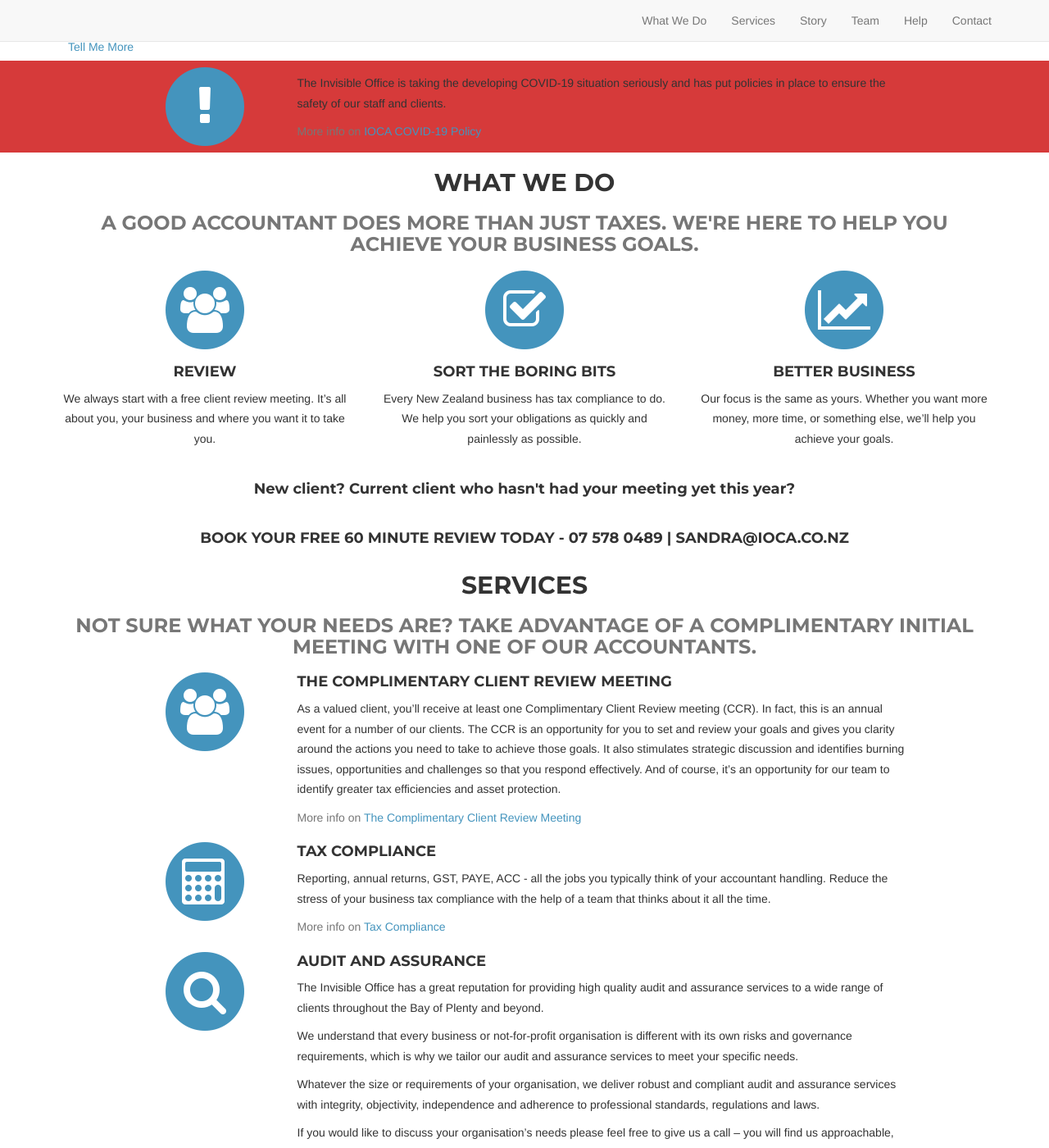
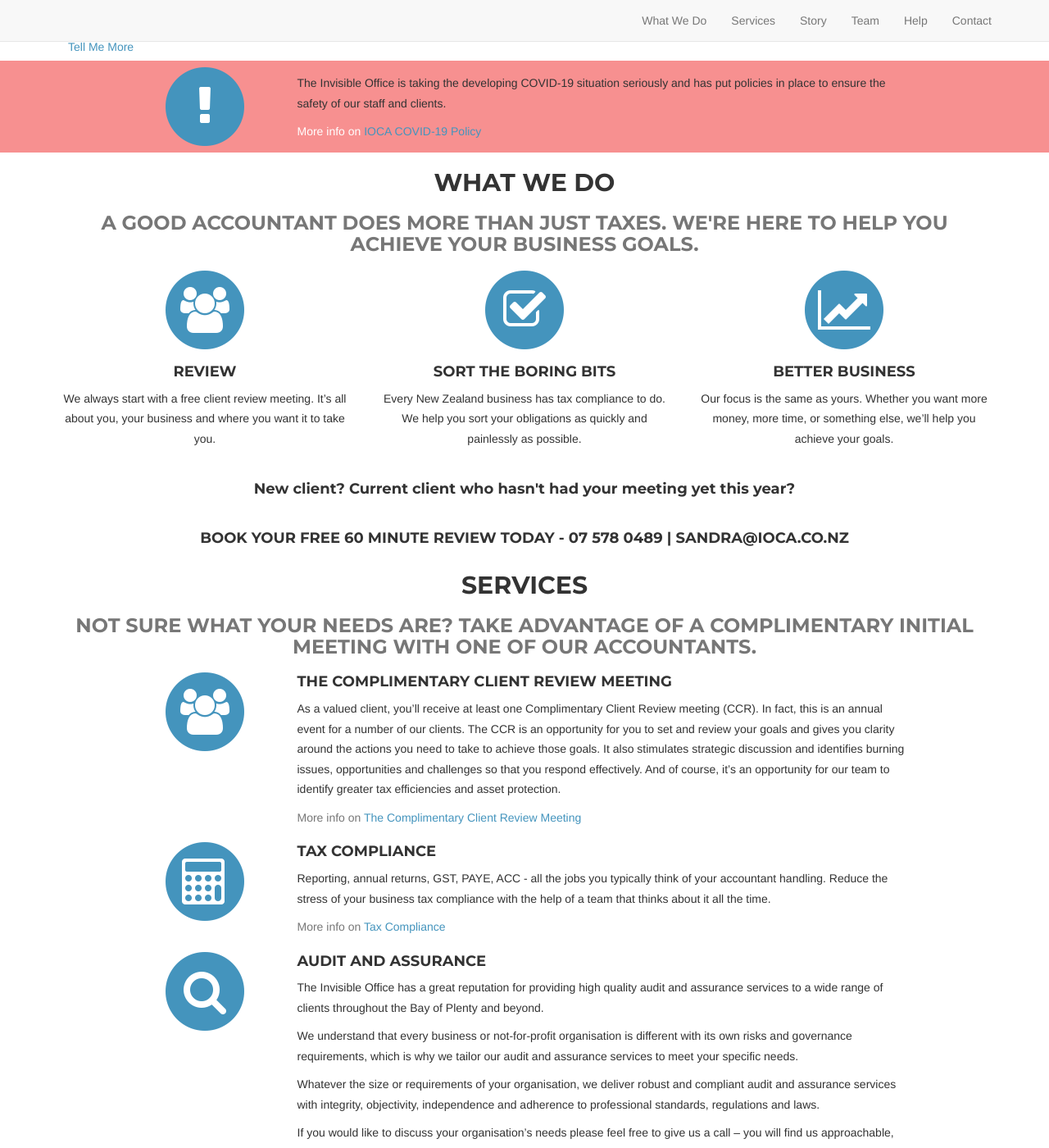
Before and after one commit to Bonneykins/IOCA-website-3, a Jekyll site: the page built from index.html, in a window 1280 px wide and 1400 px high. Shown: the whole window at 82% size. Built offline with Jekyll 4.4.1, drawn with Linux system fonts in a browser that asks for light colours; nearby versions of some CDN libraries; some web fonts are replaced.

```diff
--- a/css/agency.css
+++ b/css/agency.css
@@ -12,6 +12,10 @@
 
 .text-muted {
     color: #777;
+}
+
+.text-white {
+    color: rgb(255, 255, 255);
 }
 
 .text-primary {
@@ -62,7 +66,7 @@
 }
 
 .bg-red {
-    background-color: #d63a3a;
+    background-color: #f79090;
 
 .bg-light-gray {
     background-color: #f7f7f7;
--- a/index.html
+++ b/index.html
@@ -33,7 +33,7 @@
             <div class="col-sm-8">
               <h4 class="what-we-do-section-heading">{{ covid.page-title }}</h4>
               <p class="text-muted">{{ covid.content }}</p>
-              <p class="text-muted">More info on <a href="{{ covid.covid-pdf-path }}"
+              <p class="text-white">More info on <a href="{{ covid.covid-pdf-path }}"
                                                   onclick="dataLayer.push({
                                                   'event': 'covid-click',
                                                   'covid-clicked': '{{ covid.covid-title }}'
```
